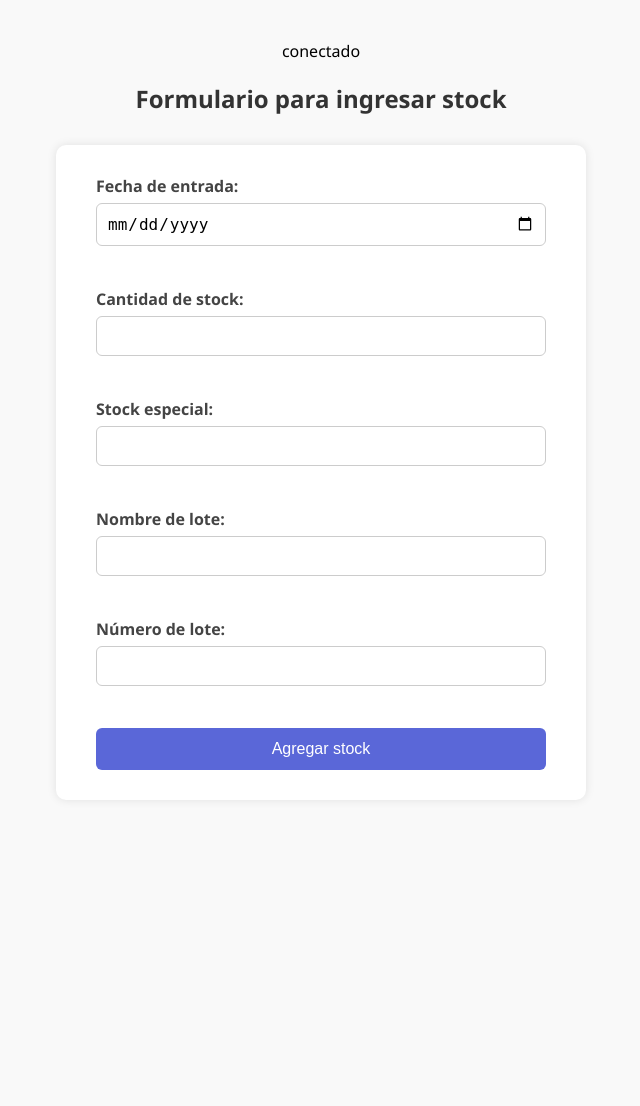
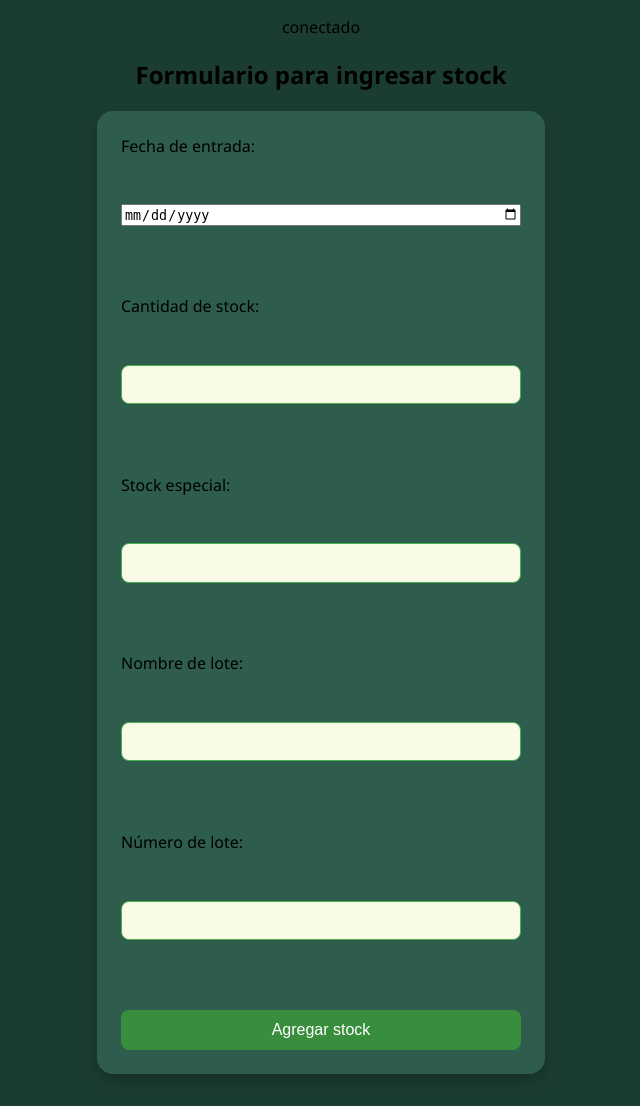
Before and after one commit to VMmagalimonzon/distribuci-n-de-alimentos, a PHP site: page /stock.php in a window 1280 px wide. Shown: the whole page, without its empty margins (319-959 px from the left). Before the commit the page ends 770 px from the top, so only its background shows below. Run offline with PHP 8.4, Linux system fonts and the light colour scheme.

Commit message:
Actualizar stock.css

```diff
--- a/css/stock.css
+++ b/css/stock.css
@@ -1,90 +1,101 @@
 body {
-    font-family: 'Segoe UI', sans-serif;
-    background-color: #f9f9f9;
-    margin: 0;
-    padding: 40px;
+  background-color: #1b3d2f; /* Verde oscuro de base */
+  font-family: 'Segoe UI', Tahoma, Geneva, Verdana, sans-serif;
+  padding: 1rem;
   display: flex;
   flex-direction: column;
   align-items: center;
+  margin: 0;
+  min-height: 100vh;
 }
 
-h2 {
-    color: #333;
-    margin-bottom: 30px;
+h1 {
+  font-size: 2rem;
+  color: #dcedc1;
+  margin-bottom: 0.5rem;
+  text-align: center;
+}
+
+p {
+  color: #b2dfdb;
+  margin-bottom: 1rem;
+  text-align: center;
 }
 
 form {
-    background-color: #fff;
-    padding: 30px 40px;
-    border-radius: 10px;
-    box-shadow: 0 0 10px rgba(0,0,0,0.1);
+  background-color: #2e5d4e;
+  padding: 1.5rem;
+  border-radius: 1rem;
+  box-shadow: 0 8px 16px rgba(0,0,0,0.2);
+  display: flex;
+  flex-direction: column;
+  gap: 0.8rem;
+  max-width: 400px;
   width: 100%;
-    max-width: 450px;
-}
-
-label {
-    font-weight: bold;
-    color: #444;
 }
 
 input[type="text"],
 input[type="number"],
-input[type="date"] {
-    width: 100%;
-    padding: 10px;
-    margin-top: 6px;
-    margin-bottom: 20px;
-    border: 1px solid #ccc;
-    border-radius: 6px;
-    font-size: 16px;
-    transition: border 0.2s;
+select {
+  padding: 0.7rem;
+  border: 1px solid #4caf50;
+  border-radius: 0.5rem;
+  background-color: #f9fbe7;
+  transition: all 0.3s ease;
 }
 
 input[type="text"]:focus,
 input[type="number"]:focus,
-input[type="date"]:focus {
-    border-color: #5a67d8;
+select:focus {
+  border-color: #81c784;
+  box-shadow: 0 0 5px #81c784;
   outline: none;
 }
 
-input[type="submit"] {
-    background-color: #5a67d8;
+input[type="submit"],
+input[type="reset"],
+button {
+  background-color: #388e3c;
   color: white;
-    padding: 12px;
+  padding: 0.7rem;
   border: none;
-    border-radius: 6px;
-    font-size: 16px;
+  border-radius: 0.5rem;
   cursor: pointer;
-    width: 100%;
-    transition: background-color 0.2s;
+  font-size: 1rem;
+  transition: background-color 0.3s ease;
 }
 
-input[type="submit"]:hover {
-    background-color: #434190;
+input[type="submit"]:hover,
+input[type="reset"]:hover,
+button:hover {
+  background-color: #1b5e20;
 }
 
-p {
-    max-width: 450px;
-    padding: 15px;
-    border-radius: 6px;
-    font-size: 16px;
-    margin-bottom: 20px;
+a button {
+  width: 100%;
+  margin-top: 0.5rem;
 }
 
-p[style*="green"] {
-    background-color: #e6ffed;
-    color: #2f855a;
-    border-left: 4px solid #38a169;
+a {
+  text-decoration: none;
+  display: block;
+  max-width: 400px;
+  width: 100%;
 }
 
-p[style*="red"] {
-    background-color: #ffeaea;
-    color: #c53030;
-    border-left: 4px solid #e53e3e;
+.error {
+  color: #ff5252;
+  font-weight: bold;
+  text-align: center;
+  margin-top: 1rem;
 }
 
-p[style*="orange"] {
-    background-color: #fff7e6;
-    color: #b7791f;
-    border-left: 4px solid #dd6b20;
+@media (max-width: 500px) {
+  form {
+    padding: 1rem;
+    gap: 0.6rem;
   }
+  h1 {
+    font-size: 1.5rem;
+  }
+}
```
Lines whose indentation alone changed are shown as unchanged.
